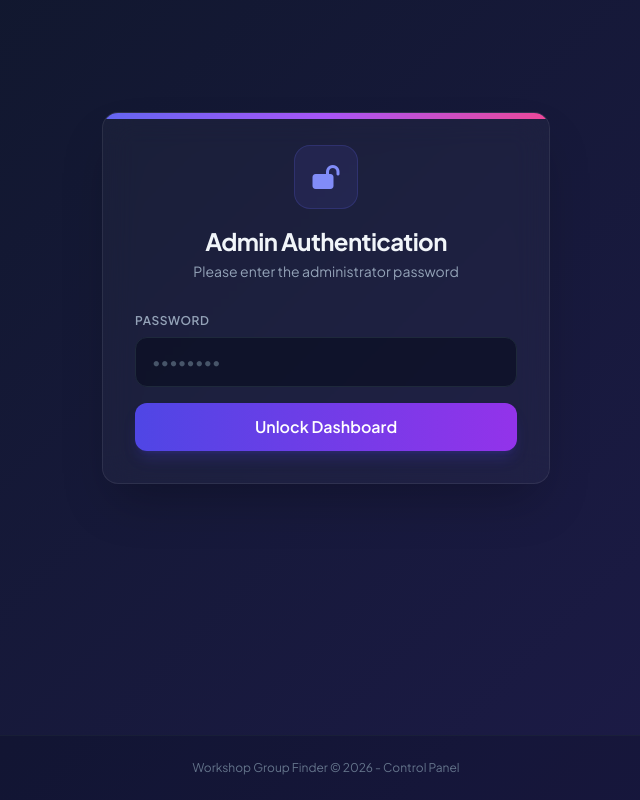
After one commit to MarkSomogyvari/Online_MDS_group_creator, a FastAPI app: template templates/admin.html in a window 1280 px wide. The commit adds this page. Shown: the whole page, without its empty margins (314-954 px from the left). Run offline with FastAPI, Linux system fonts and the light colour scheme; the template is opened without the code that fills it, so the values that code supplies are empty; some libraries are stand-ins or nearby versions.

Commit message:
initialization

```diff
--- a/app.py
+++ b/app.py
@@ -1,13 +1,12 @@
 import os
-from fastapi import FastAPI, HTTPException, Request
+from fastapi import FastAPI, HTTPException, Request, Header
 from fastapi.responses import HTMLResponse, JSONResponse
 from fastapi.staticfiles import StaticFiles
 from fastapi.templating import Jinja2Templates
 from pydantic import BaseModel
-from typing import Dict, Optional
-import numpy as np
-import pandas as pd
-from sklearn.manifold import MDS
+from typing import Dict, Optional, List
+import random
+import math
 import sqlite3
 import json
 from contextlib import contextmanager
@@ -62,7 +61,7 @@ def startup_event():
 
 @app.get("/", response_class=HTMLResponse)
 async def landing_page(request: Request):
-    return templates.TemplateResponse("index.html", {"request": request})
+    return templates.TemplateResponse(request=request, name="index.html")
 
 @app.get("/participants", response_class=JSONResponse)
 async def get_participants():
@@ -105,6 +104,39 @@ async def submit_scores(score_input: ScoreInput, rater_id: int):
         conn.commit()
         return {"status": "success"}
 
+def calculate_pure_python_mds(distance_matrix, n_components=2, lr=0.05, iterations=500):
+    n = len(distance_matrix)
+    random.seed(42)
+    X = [[random.uniform(-1, 1) for _ in range(n_components)] for _ in range(n)]
+
+    for _ in range(iterations):
+        gradients = [[0.0] * n_components for _ in range(n)]
+        for i in range(n):
+            for j in range(n):
+                if i == j:
+                    continue
+                diff = [X[i][d] - X[j][d] for d in range(n_components)]
+                dist = math.sqrt(sum(d**2 for d in diff))
+                if dist < 1e-5:
+                    dist = 1e-5
+
+                target_dist = distance_matrix[i][j]
+                factor = 2.0 * (dist - target_dist) / dist
+                for d in range(n_components):
+                    gradients[i][d] += factor * diff[d]
+
+        for i in range(n):
+            for d in range(n_components):
+                X[i][d] -= lr * gradients[i][d]
+
+    mean_x = sum(pt[0] for pt in X) / n
+    mean_y = sum(pt[1] for pt in X) / n
+    for i in range(n):
+        X[i][0] -= mean_x
+        X[i][1] -= mean_y
+
+    return X
+
 @app.get("/mds", response_class=JSONResponse)
 async def calculate_mds():
     with get_db() as conn:
@@ -119,32 +151,115 @@ async def calculate_mds():
         if n == 1:
             raise HTTPException(status_code=400, detail="Need at least 2 participants for MDS")
 
-        distance_matrix = np.full((n, n), 3.0)
+        distance_matrix = [[3.0] * n for _ in range(n)]
 
         scores = conn.execute("SELECT rater_id, rated_id, score FROM scores").fetchall()
         for s in scores:
             i = participant_ids.index(s["rater_id"])
             j = participant_ids.index(s["rated_id"])
-            distance_matrix[i, j] = 6 - s["score"]
+            distance_matrix[i][j] = 6 - s["score"]
 
         for i in range(n):
             for j in range(n):
                 if i < j:
-                    avg = (distance_matrix[i, j] + distance_matrix[j, i]) / 2
-                    distance_matrix[i, j] = avg
-                    distance_matrix[j, i] = avg
+                    avg = (distance_matrix[i][j] + distance_matrix[j][i]) / 2
+                    distance_matrix[i][j] = avg
+                    distance_matrix[j][i] = avg
 
-        np.fill_diagonal(distance_matrix, 0)
+        for i in range(n):
+            distance_matrix[i][i] = 0.0
 
-        mds = MDS(n_components=2, dissimilarity='precomputed', random_state=42)
-        coordinates = mds.fit_transform(distance_matrix)
+        coordinates = calculate_pure_python_mds(distance_matrix)
 
         result = []
         for idx, p in enumerate(participants):
             result.append({
                 "name": p["name"],
-                "x": float(coordinates[idx, 0]),
-                "y": float(coordinates[idx, 1])
+                "x": float(coordinates[idx][0]),
+                "y": float(coordinates[idx][1])
             })
 
         return result
+
+@app.get("/admin", response_class=HTMLResponse)
+async def admin_page(request: Request):
+    return templates.TemplateResponse(request=request, name="admin.html")
+
+@app.get("/admin/participants-details", response_class=JSONResponse)
+async def get_participants_details(x_admin_password: Optional[str] = Header(None)):
+    if x_admin_password != "alma":
+        raise HTTPException(status_code=401, detail="Unauthorized")
+    with get_db() as conn:
+        participants = conn.execute("SELECT id, name, created_at FROM participants").fetchall()
+        scores = conn.execute("SELECT rater_id, rated_id, score FROM scores").fetchall()
+
+        scores_dict = {}
+        for s in scores:
+            scores_dict.setdefault(s["rater_id"], {})[s["rated_id"]] = s["score"]
+
+        result = []
+        for p in participants:
+            result.append({
+                "id": p["id"],
+                "name": p["name"],
+                "created_at": p["created_at"],
+                "scores": scores_dict.get(p["id"], {})
+            })
+        return result
+
+@app.post("/admin/reset", response_class=JSONResponse)
+async def reset_db(x_admin_password: Optional[str] = Header(None)):
+    if x_admin_password != "alma":
+        raise HTTPException(status_code=401, detail="Unauthorized")
+    with get_db() as conn:
+        conn.execute("DELETE FROM scores")
+        conn.execute("DELETE FROM participants")
+        conn.commit()
+        return {"status": "success"}
+
+@app.post("/admin/mock", response_class=JSONResponse)
+async def load_mock_data(x_admin_password: Optional[str] = Header(None)):
+    if x_admin_password != "alma":
+        raise HTTPException(status_code=401, detail="Unauthorized")
+    with get_db() as conn:
+        # Clear existing
+        conn.execute("DELETE FROM scores")
+        conn.execute("DELETE FROM participants")
+
+        # Add participants
+        names = ["Alice", "Bob", "Charlie", "David", "Eve", "Frank"]
+        ids = []
+        for name in names:
+            cursor = conn.execute("INSERT INTO participants (name) VALUES (?)", (name,))
+            ids.append(cursor.lastrowid)
+
+        # Pairwise scores setup
+        mock_scores = {
+            0: {1: 5, 2: 4, 3: 1, 4: 2, 5: 1}, # Alice
+            1: {0: 5, 2: 5, 3: 2, 4: 1, 5: 2}, # Bob
+            2: {0: 4, 1: 5, 3: 2, 4: 2, 5: 1}, # Charlie
+            3: {0: 1, 1: 2, 2: 1, 4: 5, 5: 4}, # David
+            4: {0: 2, 1: 1, 2: 2, 3: 5, 5: 5}, # Eve
+            5: {0: 1, 1: 2, 2: 1, 3: 4, 4: 5}, # Frank
+        }
+
+        for r_idx, ratings in mock_scores.items():
+            rater_id = ids[r_idx]
+            for rated_idx, score in ratings.items():
+                rated_id = ids[rated_idx]
+                conn.execute(
+                    "INSERT OR REPLACE INTO scores (rater_id, rated_id, score) VALUES (?, ?, ?)",
+                    (rater_id, rated_id, score)
+                )
+        conn.commit()
+        return {"status": "success"}
+
+@app.delete("/admin/participants/{p_id}", response_class=JSONResponse)
+async def delete_participant(p_id: int, x_admin_password: Optional[str] = Header(None)):
+    if x_admin_password != "alma":
+        raise HTTPException(status_code=401, detail="Unauthorized")
+    with get_db() as conn:
+        conn.execute("DELETE FROM scores WHERE rater_id = ? OR rated_id = ?", (p_id, p_id))
+        conn.execute("DELETE FROM participants WHERE id = ?", (p_id,))
+        conn.commit()
+        return {"status": "success"}
--- a/requirements.txt
+++ b/requirements.txt
@@ -1,7 +1,3 @@
 fastapi
 uvicorn
-sqlalchemy
-pandas
-numpy
-scikit-learn
-plotly
+jinja2
--- /dev/null
+++ b/templates/admin.html
@@ -0,0 +1,299 @@
+<!DOCTYPE html>
+<html lang="en">
+<head>
+    <meta charset="UTF-8">
+    <meta name="viewport" content="width=device-width, initial-scale=1.0">
+    <title>Workshop Group Finder - Admin Dashboard</title>
+    <script src="https://cdn.tailwindcss.com"></script>
+    <link rel="stylesheet" href="https://cdnjs.cloudflare.com/ajax/libs/font-awesome/6.4.0/css/all.min.css">
+    <link href="https://fonts.googleapis.com/css2?family=Plus+Jakarta+Sans:wght@300;400;500;600;700&display=swap" rel="stylesheet">
+    <style>
+        body {
+            font-family: 'Plus Jakarta Sans', sans-serif;
+            background: linear-gradient(135deg, #0f172a 0%, #1e1b4b 100%);
+        }
+        .glass-card {
+            background: rgba(255, 255, 255, 0.03);
+            backdrop-filter: blur(16px);
+            border: 1px solid rgba(255, 255, 255, 0.08);
+        }
+    </style>
+</head>
+<body class="min-h-screen text-slate-100 flex flex-col justify-between">
+    <div class="container mx-auto px-4 py-8 max-w-5xl flex-grow">
+        <!-- Auth View -->
+        <div id="auth-panel" class="max-w-md mx-auto mt-20 glass-card rounded-2xl p-8 shadow-2xl relative overflow-hidden transition-all duration-300">
+            <div class="absolute top-0 left-0 w-full h-1.5 bg-gradient-to-r from-indigo-500 via-purple-500 to-pink-500"></div>
+            <div class="text-center mb-8">
+                <div class="inline-flex items-center justify-center w-16 h-16 rounded-2xl bg-indigo-500/10 text-indigo-400 mb-4 border border-indigo-500/20">
+                    <i class="fa fa-lock-open text-2xl"></i>
+                </div>
+                <h2 class="text-2xl font-bold tracking-tight">Admin Authentication</h2>
+                <p class="text-slate-400 text-sm mt-1">Please enter the administrator password</p>
+            </div>
+
+            <div class="space-y-4">
+                <div>
+                    <label class="block text-xs font-semibold uppercase tracking-wider text-slate-400 mb-2">Password</label>
+                    <input type="password" id="admin-pass-input"
+                           class="w-full px-4 py-3 bg-slate-950/50 border border-slate-800 rounded-xl focus:outline-none focus:ring-2 focus:ring-indigo-500/50 focus:border-indigo-500 text-white transition-all placeholder:text-slate-600"
+                           placeholder="••••••••"
+                           onkeydown="if(event.key === 'Enter') authenticate()">
+                </div>
+                <button onclick="authenticate()"
+                        class="w-full bg-gradient-to-r from-indigo-600 to-purple-600 text-white font-semibold py-3 rounded-xl hover:from-indigo-500 hover:to-purple-500 active:scale-[0.98] transition-all shadow-lg shadow-indigo-600/20">
+                    Unlock Dashboard
+                </button>
+                <p id="auth-error" class="text-center text-sm text-rose-500 hidden"></p>
+            </div>
+        </div>
+
+        <!-- Dashboard View -->
+        <div id="dashboard-panel" class="hidden space-y-8">
+            <!-- Header -->
+            <header class="flex flex-col md:flex-row md:items-center md:justify-between gap-4 glass-card p-6 rounded-2xl">
+                <div class="flex items-center space-x-4">
+                    <div class="w-12 h-12 rounded-xl bg-indigo-600/20 flex items-center justify-center text-indigo-400 border border-indigo-500/20">
+                        <i class="fa fa-sliders text-xl"></i>
+                    </div>
+                    <div>
+                        <h1 class="text-2xl font-bold text-white tracking-tight">Control Panel</h1>
+                        <p class="text-slate-400 text-sm">Manage participants and group matching configuration</p>
+                    </div>
+                </div>
+                <div class="flex items-center space-x-3">
+                    <a href="/" target="_blank" class="px-4 py-2 bg-slate-800 hover:bg-slate-700 text-slate-200 text-sm font-medium rounded-xl transition-colors border border-slate-700">
+                        <i class="fa fa-external-link mr-2"></i>Go to App
+                    </a>
+                    <button onclick="logout()" class="px-4 py-2 bg-rose-500/10 hover:bg-rose-500/20 text-rose-400 text-sm font-medium rounded-xl transition-colors border border-rose-500/20">
+                        <i class="fa fa-sign-out-alt mr-2"></i>Lock
+                    </button>
+                </div>
+            </header>
+
+            <!-- Grid: Stats & Controls -->
+            <div class="grid grid-cols-1 md:grid-cols-3 gap-6">
+                <!-- Stats 1 -->
+                <div class="glass-card p-6 rounded-2xl flex items-center space-x-4">
+                    <div class="w-12 h-12 rounded-xl bg-cyan-500/10 flex items-center justify-center text-cyan-400 border border-cyan-500/20">
+                        <i class="fa fa-user-friends text-xl"></i>
+                    </div>
+                    <div>
+                        <p class="text-slate-400 text-xs font-semibold uppercase tracking-wider">Total Users</p>
+                        <h3 id="stat-users" class="text-2xl font-bold mt-1">0</h3>
+                    </div>
+                </div>
+                <!-- Stats 2 -->
+                <div class="glass-card p-6 rounded-2xl flex items-center space-x-4">
+                    <div class="w-12 h-12 rounded-xl bg-emerald-500/10 flex items-center justify-center text-emerald-400 border border-emerald-500/20">
+                        <i class="fa fa-star text-xl"></i>
+                    </div>
+                    <div>
+                        <p class="text-slate-400 text-xs font-semibold uppercase tracking-wider">Ratings Made</p>
+                        <h3 id="stat-ratings" class="text-2xl font-bold mt-1">0</h3>
+                    </div>
+                </div>
+                <!-- Actions -->
+                <div class="glass-card p-6 rounded-2xl flex flex-col justify-center space-y-2">
+                    <button onclick="loadMockData()" class="w-full bg-indigo-600/20 hover:bg-indigo-600/30 text-indigo-300 font-semibold py-2 px-4 rounded-xl border border-indigo-500/20 transition-all text-sm flex items-center justify-center">
+                        <i class="fa fa-database mr-2"></i>Load Demo Data
+                    </button>
+                    <button onclick="confirmReset()" class="w-full bg-rose-600/20 hover:bg-rose-600/30 text-rose-300 font-semibold py-2 px-4 rounded-xl border border-rose-500/20 transition-all text-sm flex items-center justify-center">
+                        <i class="fa fa-trash-alt mr-2"></i>Reset Database
+                    </button>
+                </div>
+            </div>
+
+            <!-- Participants Table -->
+            <div class="glass-card rounded-2xl overflow-hidden">
+                <div class="px-6 py-4 border-b border-slate-800 flex justify-between items-center bg-slate-950/20">
+                    <h3 class="font-bold text-lg">Active Participants</h3>
+                    <button onclick="loadDashboardData()" class="text-slate-400 hover:text-white transition-colors">
+                        <i class="fa fa-sync-alt"></i>
+                    </button>
+                </div>
+                <div class="overflow-x-auto">
+                    <table class="w-full text-left border-collapse">
+                        <thead>
+                            <tr class="border-b border-slate-800 text-slate-400 text-xs uppercase tracking-wider">
+                                <th class="px-6 py-3 font-semibold">Name</th>
+                                <th class="px-6 py-3 font-semibold">Joined At</th>
+                                <th class="px-6 py-3 font-semibold text-center">Scores Submitted</th>
+                                <th class="px-6 py-3 font-semibold text-right">Actions</th>
+                            </tr>
+                        </thead>
+                        <tbody id="participants-tbody" class="divide-y divide-slate-800/50">
+                            <!-- Rows dynamically populated -->
+                        </tbody>
+                    </table>
+                </div>
+                <div id="no-participants-msg" class="text-center py-12 text-slate-400 hidden">
+                    <i class="fa fa-info-circle text-2xl mb-2 text-slate-600 block"></i>
+                    No participants registered yet. Use the client application to register, or click "Load Demo Data".
+                </div>
+            </div>
+        </div>
+    </div>
+
+    <footer class="py-6 text-center text-xs text-slate-500 border-t border-slate-800/50 mt-12 bg-slate-950/20">
+        Workshop Group Finder &copy; 2026 - Control Panel
+    </footer>
+
+    <script>
+        let adminPassword = localStorage.getItem('admin_password') || '';
+
+        function authenticate() {
+            const pass = document.getElementById('admin-pass-input').value;
+            validatePasswordAndLoad(pass);
+        }
+
+        async function validatePasswordAndLoad(password) {
+            try {
+                const response = await fetch('/admin/participants-details', {
+                    headers: { 'X-Admin-Password': password }
+                });
+
+                if (response.ok) {
+                    adminPassword = password;
+                    localStorage.setItem('admin_password', password);
+                    document.getElementById('auth-panel').classList.add('hidden');
+                    document.getElementById('dashboard-panel').classList.remove('hidden');
+                    document.getElementById('auth-error').classList.add('hidden');
+                    renderDashboard(await response.json());
+                } else {
+                    const errorMsg = document.getElementById('auth-error');
+                    errorMsg.textContent = 'Invalid password. Please try again.';
+                    errorMsg.classList.remove('hidden');
+                }
+            } catch (err) {
+                console.error(err);
+            }
+        }
+
+        async function loadDashboardData() {
+            if (!adminPassword) return;
+            try {
+                const response = await fetch('/admin/participants-details', {
+                    headers: { 'X-Admin-Password': adminPassword }
+                });
+                if (response.status === 401) {
+                    logout();
+                    return;
+                }
+                if (response.ok) {
+                    renderDashboard(await response.json());
+                }
+            } catch (err) {
+                console.error(err);
+            }
+        }
+
+        function renderDashboard(data) {
+            document.getElementById('stat-users').textContent = data.length;
+
+            let ratingsCount = 0;
+            const tbody = document.getElementById('participants-tbody');
+            tbody.innerHTML = '';
+
+            if (data.length === 0) {
+                document.getElementById('no-participants-msg').classList.remove('hidden');
+            } else {
+                document.getElementById('no-participants-msg').classList.add('hidden');
+            }
+
+            data.forEach(p => {
+                const scoresSubmitted = Object.keys(p.scores).length;
+                ratingsCount += scoresSubmitted;
+
+                const tr = document.createElement('tr');
+                tr.className = 'hover:bg-white/5 transition-colors';
+
+                // Format date nicely
+                const joinedDate = new Date(p.created_at).toLocaleString();
+
+                tr.innerHTML = `
+                    <td class="px-6 py-4 font-medium flex items-center space-x-3">
+                        <div class="w-8 h-8 rounded-lg bg-indigo-500/10 text-indigo-400 flex items-center justify-center font-bold border border-indigo-500/20">
+                            ${p.name.charAt(0).toUpperCase()}
+                        </div>
+                        <span>${p.name}</span>
+                    </td>
+                    <td class="px-6 py-4 text-sm text-slate-400">${joinedDate}</td>
+                    <td class="px-6 py-4 text-center">
+                        <span class="inline-flex items-center px-2.5 py-0.5 rounded-full text-xs font-medium ${scoresSubmitted > 0 ? 'bg-emerald-500/10 text-emerald-400 border border-emerald-500/20' : 'bg-amber-500/10 text-amber-400 border border-amber-500/20'}">
+                            ${scoresSubmitted} / ${data.length - 1}
+                        </span>
+                    </td>
+                    <td class="px-6 py-4 text-right">
+                        <button onclick="deleteParticipant(${p.id}, '${p.name}')"
+                                class="text-rose-400 hover:text-rose-300 hover:bg-rose-500/10 p-2 rounded-lg transition-all">
+                            <i class="fa fa-trash-alt"></i>
+                        </button>
+                    </td>
+                `;
+                tbody.appendChild(tr);
+            });
+
+            document.getElementById('stat-ratings').textContent = ratingsCount;
+        }
+
+        async function deleteParticipant(id, name) {
+            if (!confirm(`Are you sure you want to delete participant "${name}"?`)) return;
+            try {
+                const response = await fetch(`/admin/participants/${id}`, {
+                    method: 'DELETE',
+                    headers: { 'X-Admin-Password': adminPassword }
+                });
+                if (response.ok) {
+                    loadDashboardData();
+                }
+            } catch (err) {
+                console.error(err);
+            }
+        }
+
+        async function loadMockData() {
+            if (!confirm("This will clear the current database and populate it with sample participants and pairwise scores. Proceed?")) return;
+            try {
+                const response = await fetch('/admin/mock', {
+                    method: 'POST',
+                    headers: { 'X-Admin-Password': adminPassword }
+                });
+                if (response.ok) {
+                    loadDashboardData();
+                }
+            } catch (err) {
+                console.error(err);
+            }
+        }
+
+        async function confirmReset() {
+            if (!confirm("WARNING: This will permanently delete ALL participants and scores. This cannot be undone! Proceed?")) return;
+            try {
+                const response = await fetch('/admin/reset', {
+                    method: 'POST',
+                    headers: { 'X-Admin-Password': adminPassword }
+                });
+                if (response.ok) {
+                    loadDashboardData();
+                }
+            } catch (err) {
+                console.error(err);
+            }
+        }
+
+        function logout() {
+            adminPassword = '';
+            localStorage.removeItem('admin_password');
+            document.getElementById('auth-panel').classList.remove('hidden');
+            document.getElementById('dashboard-panel').classList.add('hidden');
+            document.getElementById('admin-pass-input').value = '';
+        }
+
+        // Auto auth if password stored
+        if (adminPassword) {
+            validatePasswordAndLoad(adminPassword);
+        }
+    </script>
+</body>
+</html>
```
Also changed, not shown: render.yaml (added, +9 -0 lines), templates/index.html (+2 -6 lines), README.md.
